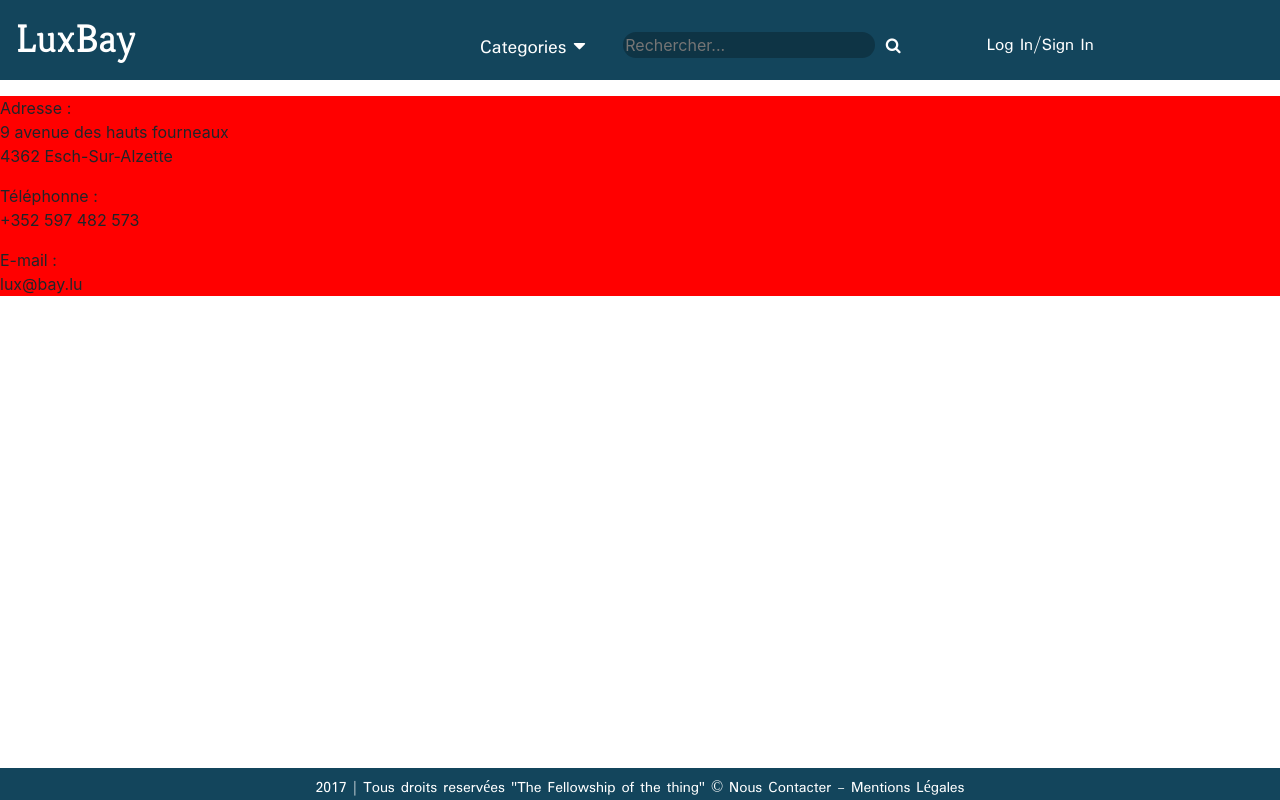
After one commit to PtitePixel/projet-manhattan, a PHP site: template templates/contact.html.twig in a window 1280 px wide. The commit adds this page. Run offline with PHP 8.4, Linux system fonts and the light colour scheme; the template is opened without the code that fills it, so the values that code supplies are empty; some libraries are stand-ins or nearby versions.

Commit message:
Ajout page contact + mentions

```diff
--- /dev/null
+++ b/templates/contact.html.twig
@@ -0,0 +1,76 @@
+<!DOCTYPE html>
+<html>
+    <head>
+        <title>{% block title '' %}LuxBay - Vente de Particuliers à Particuliers</title>
+
+        <link href="{{ asset('css/main.css') }}" rel="stylesheet" type="text/css" />
+        <!-- font awesome -->
+        <link rel="stylesheet" href="https://cdnjs.cloudflare.com/ajax/libs/font-awesome/4.7.0/css/font-awesome.css">
+
+         <!-- CSS Bootstrap -->
+        <link rel="stylesheet" href="https://maxcdn.bootstrapcdn.com/bootstrap/4.0.0-beta/css/bootstrap.min.css">
+        <!-- CSS JQuery UI-->
+        <link rel="stylesheet" href="https://cdnjs.cloudflare.com/ajax/libs/jqueryui/1.12.1/jquery-ui.css">
+
+
+
+        <script type="text/javascript">
+            var _gaq = _gaq || [];
+            _gaq.push(['_setAccount', 'UA-XXXXXXXX-X']);
+            _gaq.push(['_trackPageview']);
+
+            (function() {
+                var ga = document.createElement('script'); ga.type = 'text/javascript'; ga.async = true;
+                ga.src = ('https:' == document.location.protocol ? 'https://ssl' : 'http://www') + '.google-analytics.com/ga.js';
+                var s = document.getElementsByTagName('script')[0]; s.parentNode.insertBefore(ga, s);
+            })();
+        </script>
+    </head>
+
+    <body>
+     {% include 'header.html.twig' %}
+
+
+
+        {% block content %}
+
+<div class="contact">
+
+    <p>
+        Adresse : <br>
+        9 avenue des hauts fourneaux <br>
+        4362 Esch-Sur-Alzette
+    </p>
+    <p>
+        Téléphonne : <br>
+        +352 597  482 573
+    </p>
+    <p>
+        E-mail : <br>
+        lux@bay.lu
+    </p>
+
+</div>
+
+
+<div class="google">
+
+
+</div>
+
+
+{% endblock %}
+{% include 'footer.html.twig' %}
+
+
+        <!-- CDN : jquery -->
+        <script src="https://cdnjs.cloudflare.com/ajax/libs/jquery/3.2.1/jquery.min.js" ></script>
+        <!-- CDN : script bootstrap -->
+        <script src="https://cdnjs.cloudflare.com/ajax/libs/popper.js/1.11.0/umd/popper.min.js"></script>
+        <script src="https://maxcdn.bootstrapcdn.com/bootstrap/4.0.0-beta/js/bootstrap.min.js"></script>
+        <!-- CDN JQuery UI -->
+        <script src="https://cdnjs.cloudflare.com/ajax/libs/jqueryui/1.12.1/jquery-ui.js"></script>
+        <script src="{{ asset('js/script.js') }}"></script>
+
+    </body>
+</html>
--- a/templates/footer.html.twig
+++ b/templates/footer.html.twig
@@ -3,6 +3,8 @@
     <footer id="footer">
     <p>
         {{ "now"|date("Y") }} | Tous droits reservées "The Fellowship of the thing" ©
+         <a href="contact.html.twig"> Nous Contacter -</a>
+         <a href="mentions.html.twig"> Mentions Légales </a>
     </p>
 
     </footer>
--- a/templates/index.html.twig
+++ b/templates/index.html.twig
@@ -2,7 +2,7 @@
 
 {% block content %}
 <container>
-
+<h1 class="annonces"> Articles </h1>
 <div class="maincontent">
     <div class="row">
 
--- a/templates/login.html.twig
+++ b/templates/login.html.twig
@@ -321,13 +321,13 @@
 
   <!-- Login -->
   <section class="login">
-    <h1>Login</h1>
+    <h1>Se connecter</h1>
     <h3>Nom d'Utilisateur</h3>
     <input type="text" autofocus>
     <h3>Mot de Passe</h3>
     <input type="text">
     <h5>Mot de Passe oublié? Cliquez-ici!</h5>
-    <input type="submit" value="Se Connecter">
+    <input type="submit" value="Connexion">
   </section>
 </body>
 </html>
--- a/web/css/main.css
+++ b/web/css/main.css
@@ -144,6 +144,12 @@ button {
     margin-top: 0.5rem;
 }
 
+#footer p a {
+    color : white;
+    font-family: "Padauk";
+    text-decoration: none;
+}
+
 /* INDEX */
 
 
@@ -156,7 +162,7 @@ container {
 .row{
   width : 80%;
   margin-top: 1rem;
-
+}
 
 body {
   padding-top: 6rem;
@@ -164,10 +170,16 @@ body {
 
 }
 
+.annonces {
+     font-family: "Padauk";
+     color:#13455C;
+     text-align: center;
+     margin-top: 1rem;
+}
 .maincontent {
    width: 80%;
    margin-left: 25%;
-   margin-top: 10rem;
+   margin-top: 2rem;
    margin-bottom: 10rem;
    z-index: -1;
    position: absolute;
@@ -185,23 +197,9 @@ body {
 .btn:hover {
     color: white;
     box-shadow: 1px 1px 1px rgba(0, 0, 0, .5);
-=======
-.articles {
-    width : 80%;
+}
 
-    margin: auto;
-    background-color: black;
-}
-.col-3 {
-   display : inline-grid;
-   background-color: grey;
-   margin-top: 1rem;
 
-}
-*{
-  box-sizing: border-box;
-  margin: 0px;
-}
 
 /******* Login/Signup Page *******/
 
@@ -255,5 +253,14 @@ body {
   margin: auto;
   margin-top: 200px;
   box-shadow: 3px 7px 10px 1px #13455C;
->>>>>>> master
 }
+
+
+/* CONTACT */
+
+.contact {
+ background-color: red;
+}
+
+
+/* MENTIONS LEGALES */
```
Also changed, not shown: templates/mentions.html.twig (added, +19 -0 lines).
